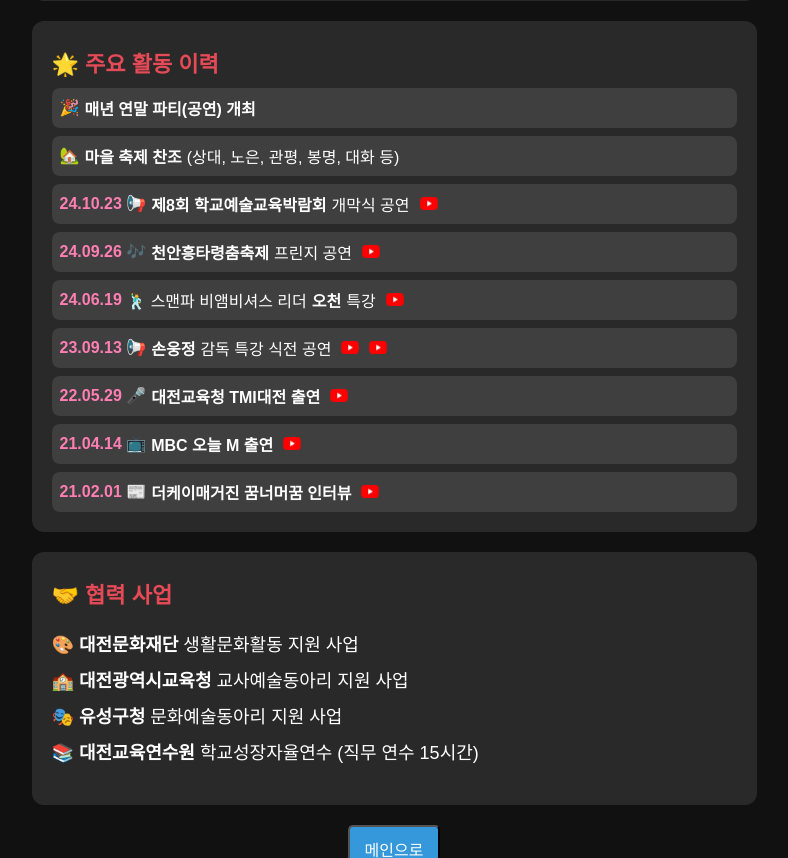
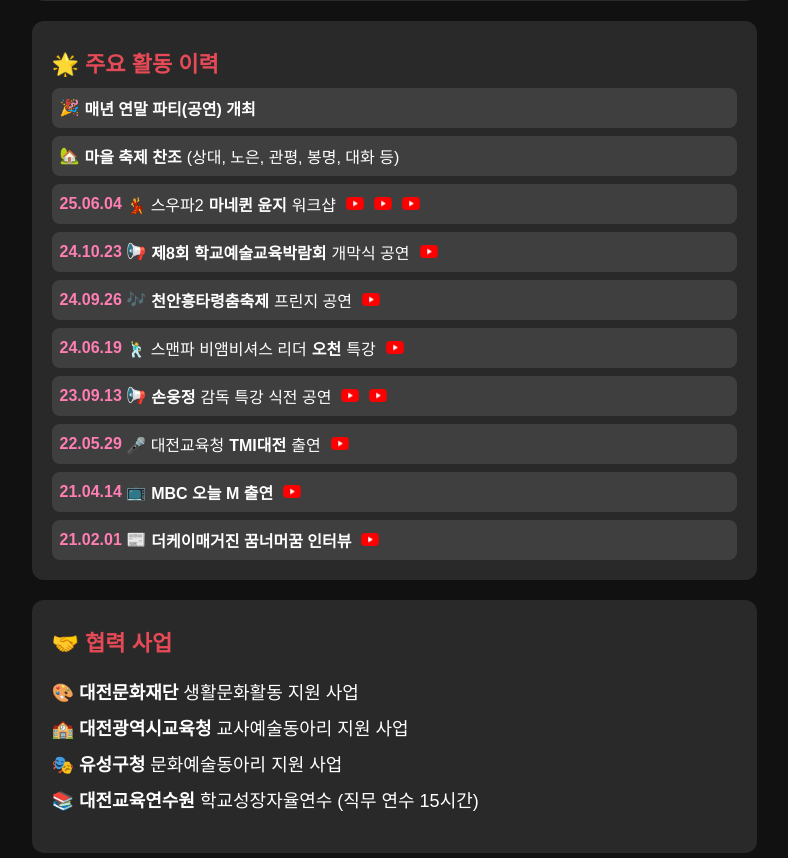
Before and after one commit to jingiru/9ine, a Flask app: page /info in a window 1280 px wide. Shown: the part 928-1786 px from the top of the page, without its empty margins (246-1034 px from the left). Run offline with Flask 3, Linux system fonts and the light colour scheme.

Commit message:
윤지 워크샵 추가

```diff
--- a/templates/info.html
+++ b/templates/info.html
@@ -52,6 +52,20 @@
                     <span class="activity-desc">🏡 <strong>마을 축제 찬조</strong>(상대, 노은, 관평, 봉명, 대화 등)</span>
                 </div>
                 <div class="activity-item">
+                    <span class="activity-date">25.06.04</span>
+                    <span class="activity-desc">&nbsp;💃 스우파2 <strong>마네퀸 윤지</strong> 워크샵
+                        <a href="https://youtu.be/_C_67abVzBc" target="_blank" class="youtube-link">
+                            <img src="{{ url_for('static', filename='youtube_logo.png') }}" alt="YouTube" class="youtube-icon">
+                        </a>
+                        <a href="https://youtu.be/UZJMb-m6-Iw" target="_blank" class="youtube-link">
+                            <img src="{{ url_for('static', filename='youtube_logo.png') }}" alt="YouTube" class="youtube-icon">
+                        </a>
+                        <a href="https://youtu.be/iEMsdbzS1NQ" target="_blank" class="youtube-link">
+                            <img src="{{ url_for('static', filename='youtube_logo.png') }}" alt="YouTube" class="youtube-icon">
+                        </a>
+                    </span>
+                </div>
+                <div class="activity-item">
                     <span class="activity-date">24.10.23</span>
                     <span class="activity-desc">&nbsp;📢 <strong>제8회 학교예술교육박람회</strong> 개막식 공연
                         <a href="https://youtu.be/EKvg1i_7asA" target="_blank" class="youtube-link">
@@ -88,7 +102,7 @@
                 </div>
                 <div class="activity-item">
                     <span class="activity-date">22.05.29</span>
-                    <span class="activity-desc">&nbsp;🎤 <strong>대전교육청 TMI대전 출연</strong>
+                    <span class="activity-desc">&nbsp;🎤 대전교육청 <strong>TMI대전</strong> 출연
                         <a href="https://youtu.be/JUoRh1R9Z6Y?si=ja_gsjF1SIxN8C7x" target="_blank" class="youtube-link">
                             <img src="{{ url_for('static', filename='youtube_logo.png') }}" alt="YouTube" class="youtube-icon">
                         </a>
```
